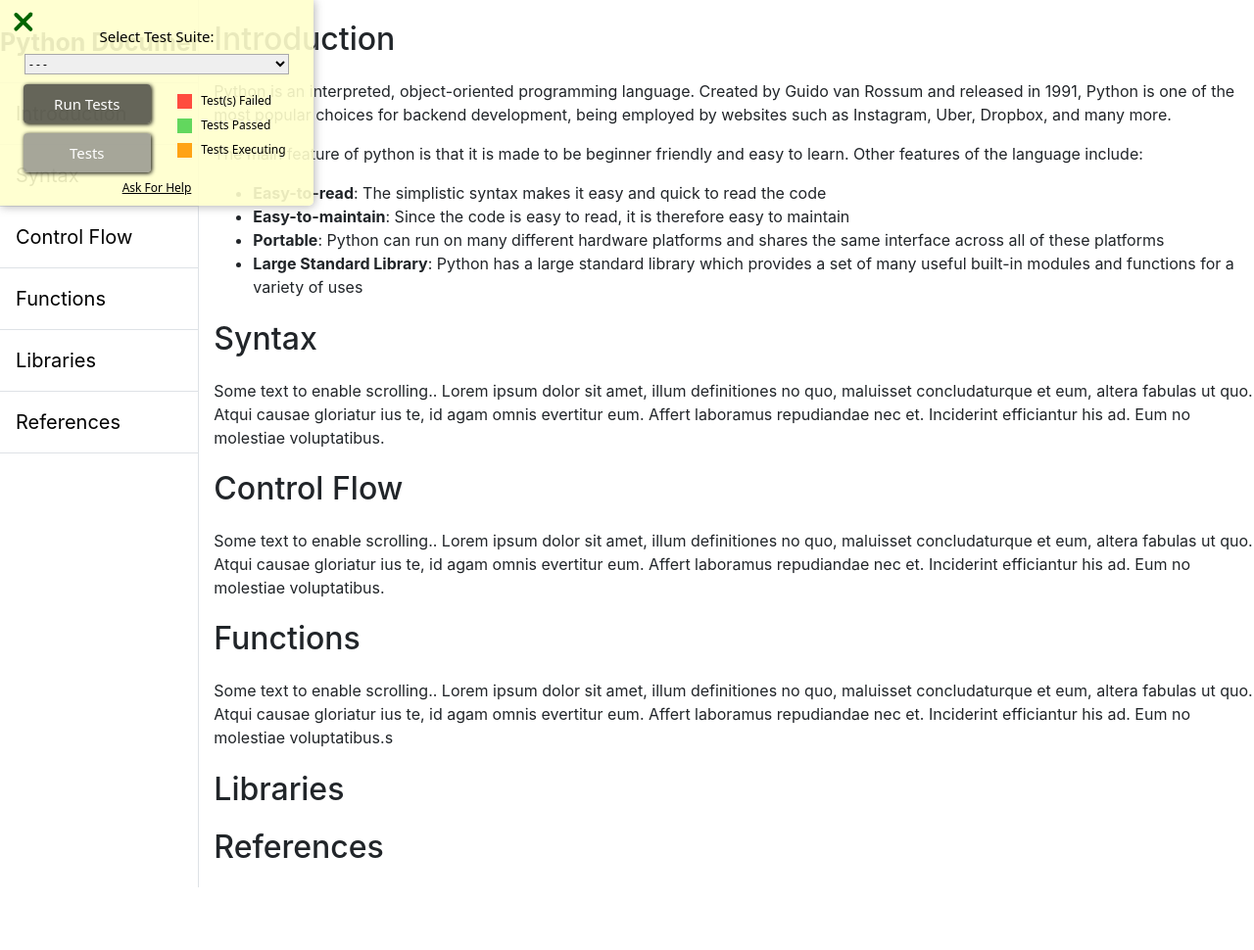
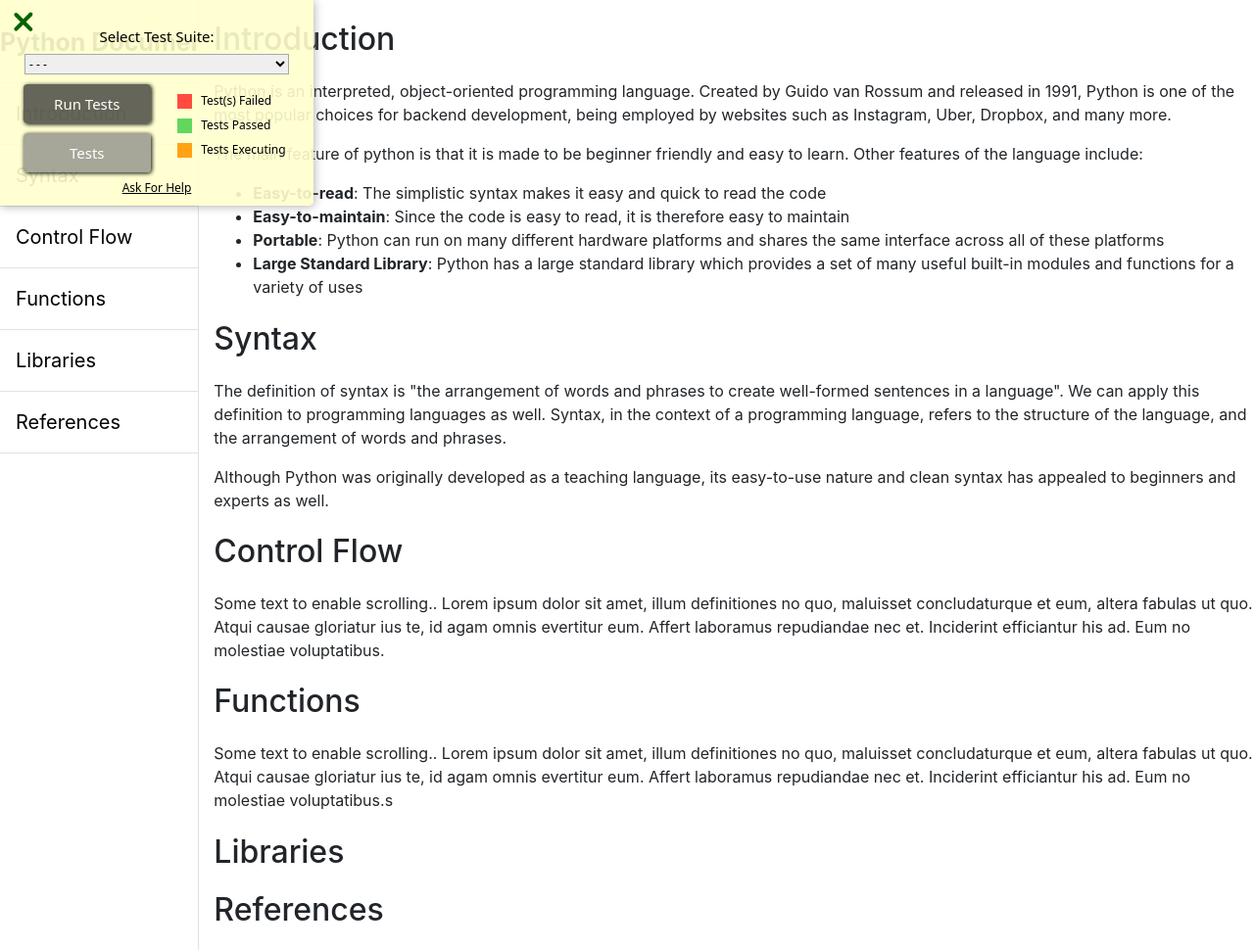
Before and after one commit to Austin-tam/freecodecamp-technical-page, a website built with Parcel: page index.html in a window 1280 px wide. Shown: the whole page at 98% size. Before the commit the page ends 906 px from the top, so only its background shows below. Built offline with nearby package versions, Linux system fonts and the light colour scheme.

Commit message:
add syntax description

```diff
--- a/index.html
+++ b/index.html
@@ -60,7 +60,8 @@
           <header>
             <h1>Syntax</h1>
           </header>
-          <p>Some text to enable scrolling.. Lorem ipsum dolor sit amet, illum definitiones no quo, maluisset concludaturque et eum, altera fabulas ut quo. Atqui causae gloriatur ius te, id agam omnis evertitur eum. Affert laboramus repudiandae nec et. Inciderint efficiantur his ad. Eum no molestiae voluptatibus.</p>
+          <p>The definition of syntax is "the arrangement of words and phrases to create well-formed sentences in a language". We can apply this definition to programming languages as well. Syntax, in the context of a programming language, refers to the structure of the language, and the arrangement of words and phrases.</p>
+          <p>Although Python was originally developed as a teaching language, its easy-to-use nature and clean syntax has appealed to beginners and experts as well. </p>
         </section>
 
         <section class="main-section" id="control_flow">
```
